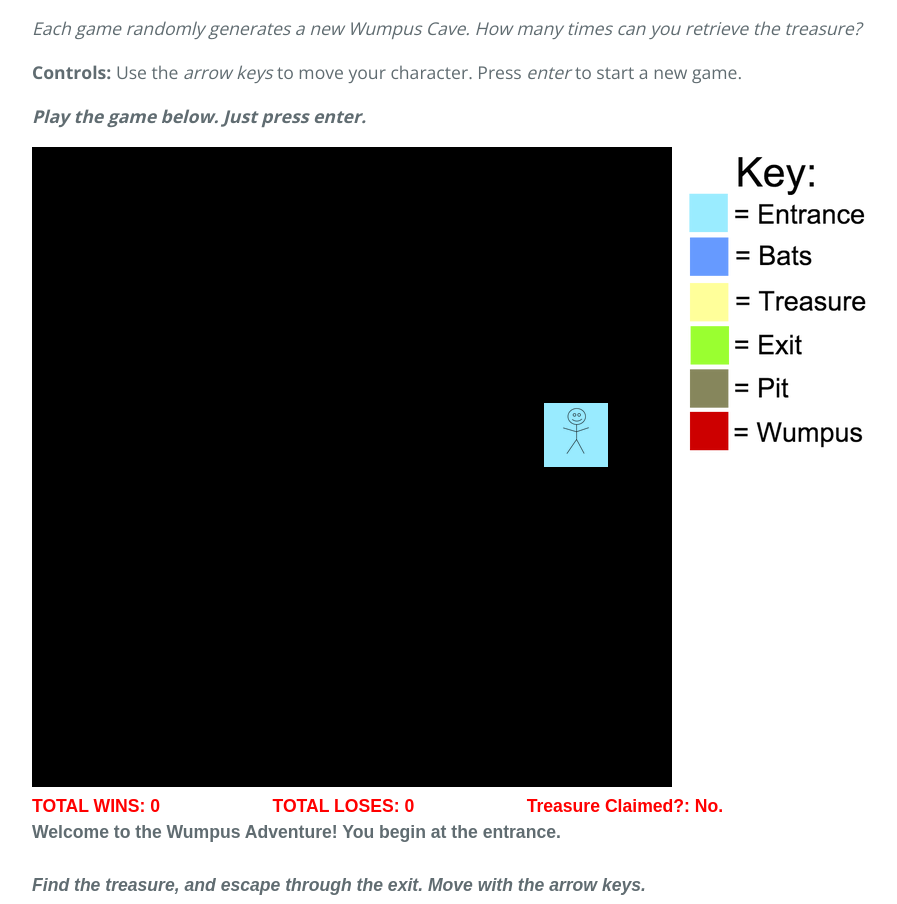
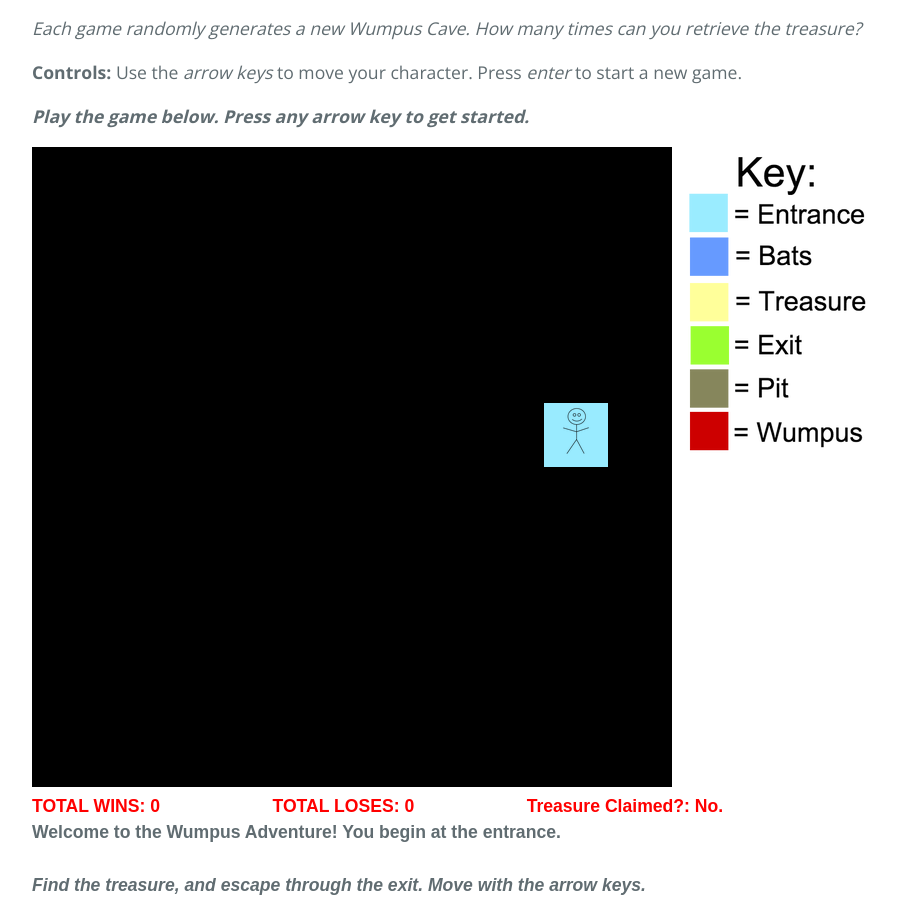
Before and after one commit to ChristianJHughes/WumpusAdventure, a plain HTML site: page index.html in a window 1280 px wide. Shown: the part 963-1867 px from the top of the page, without its empty margins (192-1089 px from the left). Drawn offline with nearby package versions, Linux system fonts and the light colour scheme.

Commit message:
Update index.html

```diff
--- a/index.html
+++ b/index.html
@@ -46,7 +46,7 @@
 
 <p><b>Controls: </b> Use the <i>arrow keys</i> to move your character. Press <i>enter</i> to start a new game.</p>
 
-<p><b><i>Play the game below. Just press enter.</i></b></p>
+<p><b><i>Play the game below. Press any arrow key to get started.</i></b></p>
 
 <div id="canvas-container">
   <canvas id="WumpusAdventureRoomBase"></canvas>
```
